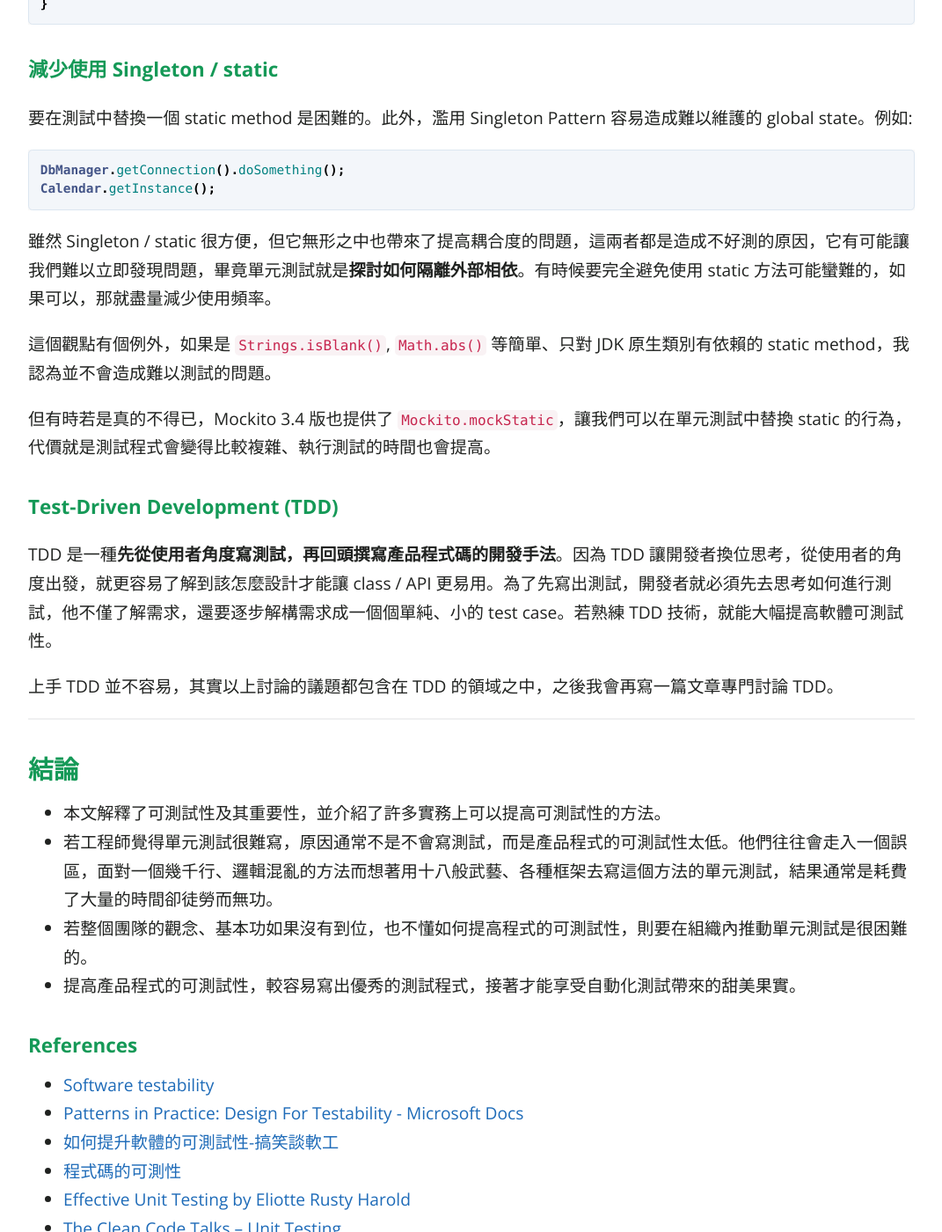
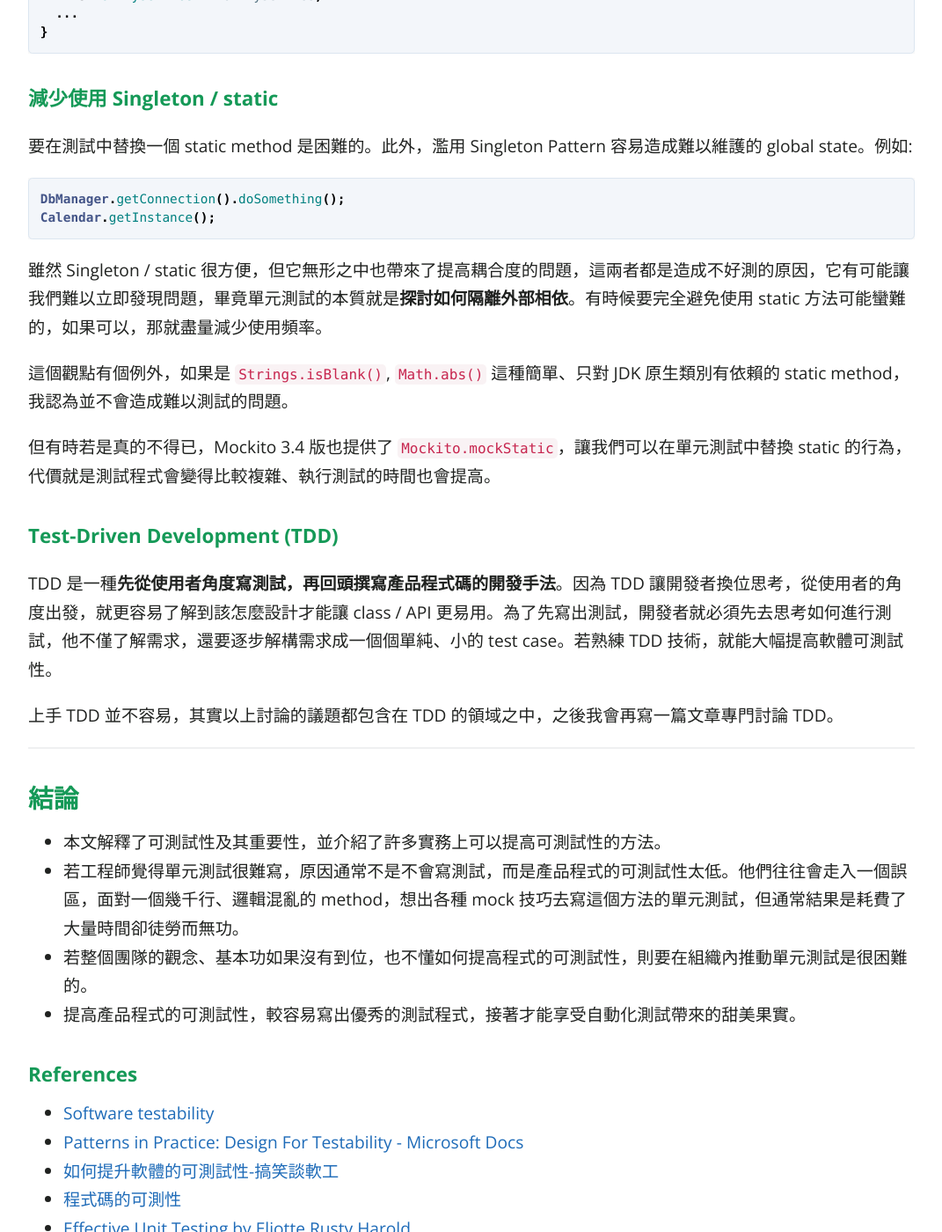
Before and after one commit to KaiSheng714/KaiSheng714.github.io, a Jekyll site: the page built from _posts/2022-07-04-testability.md, in a window 1280 px wide and 1400 px high, scrolled down 3657 px. Shown: the whole window at 88% size, without its empty margins (104-1175 px from the left). Built offline with Jekyll 4.4.1, drawn with Linux system fonts in a browser that asks for light colours; comment, search, counter and statistics services are not loaded; some of the changed text lies outside the part shown.

Commit message:
testability

````diff
--- a/_posts/2022-07-04-testability.md
+++ b/_posts/2022-07-04-testability.md
@@ -37,7 +37,7 @@
 
 軟體可測試性高，就容易測試左移。測試左移本質上是要儘早發現、預防問題。若能越早發現問題，解決問題的成本就越便宜，我們就能更快速的交付產品給客戶、更快速得到客戶的 feedback，更符合敏捷開發的精神。
 
-若軟體可測試性低，工程師就要花很多時間寫測試，通常在這種情況所寫的單元測試也會是一團亂，不僅測試效果不佳，也不容易測到關鍵、動不動就 test fail，導致測試品質低落。**若寫測試像是一門賠本生意，就會讓工程師不願意寫測試，或者拖到很晚才開始寫測試，這些都違背了測試左移的原則以及單元測試的初衷**。
+若軟體可測試性低，工程師就要花很多時間寫測試，通常在這種情況所寫的單元測試也會是一團亂，不僅測試效果不佳，也不容易測到關鍵、動不動就 test fail，導致測試品質低落，例如在測試中 mock 一堆依賴、arrange 太多的 input，會讓測試變得很複雜，而測試程式也是需要注重品質的。**若寫測試像是一門賠本生意，就會讓工程師不願意寫測試，或者拖到很晚才開始寫測試，這些都違背了測試左移的原則以及單元測試的初衷**。
 
 -----
 
@@ -94,9 +94,9 @@
 Calendar.getInstance();
 ```
 
-雖然 Singleton / static 很方便，但它無形之中也帶來了提高耦合度的問題，這兩者都是造成不好測的原因，它有可能讓我們難以立即發現問題，畢竟單元測試就是**探討如何隔離外部相依**。有時候要完全避免使用 static 方法可能蠻難的，如果可以，那就盡量減少使用頻率。
+雖然 Singleton / static 很方便，但它無形之中也帶來了提高耦合度的問題，這兩者都是造成不好測的原因，它有可能讓我們難以立即發現問題，畢竟單元測試的本質就是**探討如何隔離外部相依**。有時候要完全避免使用 static 方法可能蠻難的，如果可以，那就盡量減少使用頻率。
 
-這個觀點有個例外，如果是 `Strings.isBlank()`, `Math.abs()` 等簡單、只對 JDK 原生類別有依賴的 static method，我認為並不會造成難以測試的問題。
+這個觀點有個例外，如果是 `Strings.isBlank()`, `Math.abs()` 這種簡單、只對 JDK 原生類別有依賴的 static method，我認為並不會造成難以測試的問題。
 
 但有時若是真的不得已，Mockito 3.4 版也提供了 `Mockito.mockStatic`，讓我們可以在單元測試中替換 static 的行為，代價就是測試程式會變得比較複雜、執行測試的時間也會提高。
 
@@ -110,7 +110,7 @@
 
 ## **結論**
 - 本文解釋了可測試性及其重要性，並介紹了許多實務上可以提高可測試性的方法。
-- 若工程師覺得單元測試很難寫，原因通常不是不會寫測試，而是產品程式的可測試性太低。他們往往會走入一個誤區，面對一個幾千行、邏輯混亂的方法而想著用十八般武藝、各種框架去寫這個方法的單元測試，結果通常是耗費了大量的時間卻徒勞而無功。
+- 若工程師覺得單元測試很難寫，原因通常不是不會寫測試，而是產品程式的可測試性太低。他們往往會走入一個誤區，面對一個幾千行、邏輯混亂的 method，想出各種 mock 技巧去寫這個方法的單元測試，但通常結果是耗費了大量時間卻徒勞而無功。
 - 若整個團隊的觀念、基本功如果沒有到位，也不懂如何提高程式的可測試性，則要在組織內推動單元測試是很困難的。
 - 提高產品程式的可測試性，較容易寫出優秀的測試程式，接著才能享受自動化測試帶來的甜美果實。
 
````
